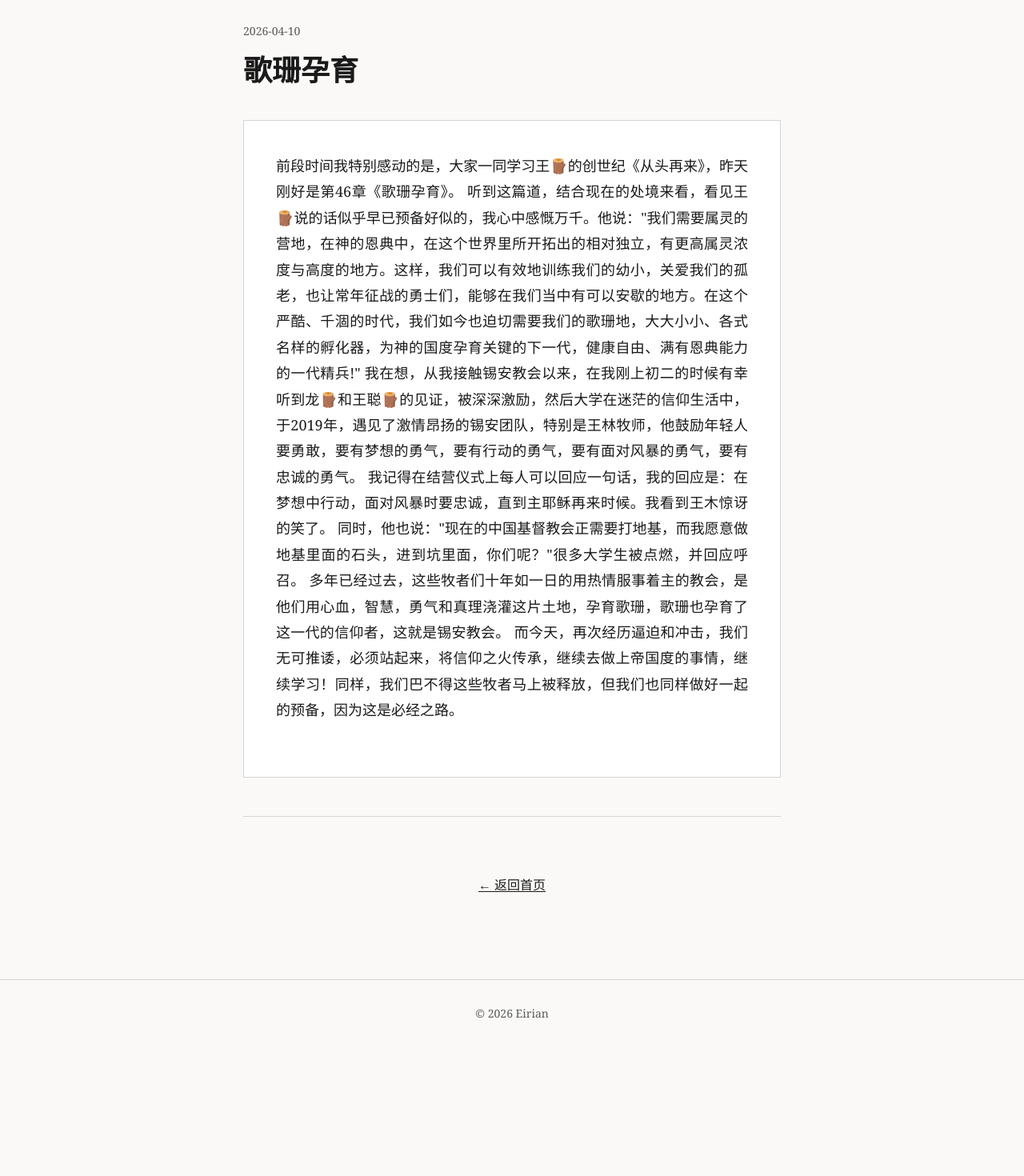
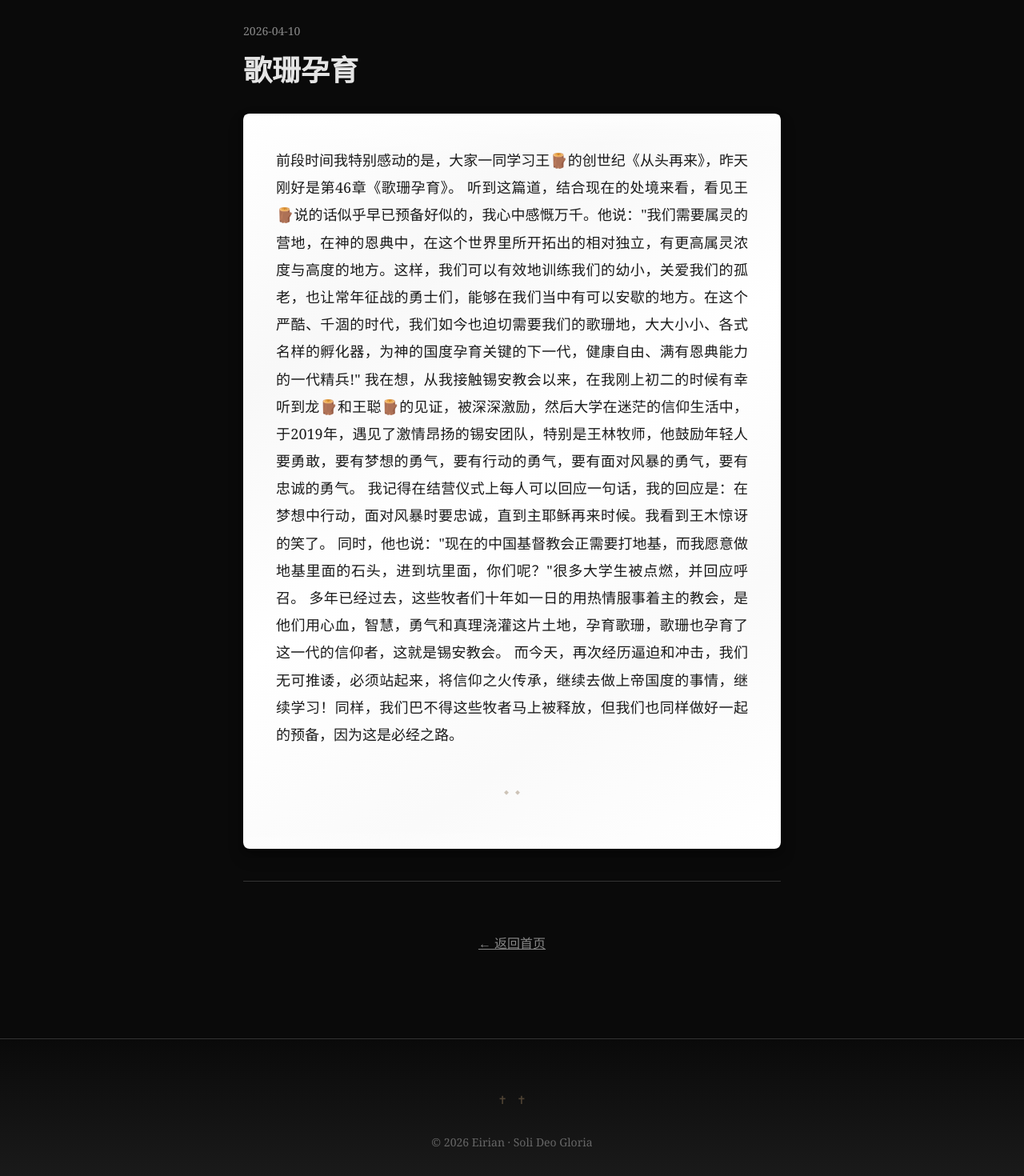
Before and after one commit to Eirian-design/my-thoughts, a Next.js app: page /post/geshan in a window 1280 px wide. Shown: the part 128-1598 px from the top of the page at 80% size. Before the commit the page ends 1437 px from the top, so only its background shows below. Built offline with nearby package versions, Linux system fonts and the light colour scheme.

Commit message:
style: 黑色背景+白色光泽卡片+基督教元素

```diff
--- a/src/app/globals.css
+++ b/src/app/globals.css
@@ -1,28 +1,28 @@
 @import "tailwindcss";
 
 :root {
-  --bg: #faf9f7;
+  --bg: #0a0a0a;
   --bg-card: #ffffff;
   --text: #1a1a1a;
-  --text-light: #5a5a5a;
-  --accent: #1a1a1a;
-  --border: #d4d4d4;
+  --text-light: #666666;
+  --accent: #8b7355;
+  --border: #333333;
 }
 
 @media (prefers-color-scheme: dark) {
   :root {
-    --bg: #111111;
-    --bg-card: #1a1a1a;
-    --text: #e5e5e5;
-    --text-light: #888;
-    --accent: #fff;
-    --border: #333;
+    --bg: #0a0a0a;
+    --bg-card: #ffffff;
+    --text: #1a1a1a;
+    --text-light: #666666;
+    --accent: #8b7355;
+    --border: #333333;
   }
 }
 
 body {
   background: var(--bg);
-  color: var(--text);
+  color: #e5e5e5;
   font-family: Georgia, "Times New Roman", Times, serif;
   line-height: 1.7;
   -webkit-font-smoothing: antialiased;
@@ -35,62 +35,135 @@ h1, h2, h3, h4, h5, h6 {
 }
 
 a {
-  color: var(--text);
-  text-decoration: underline;
-  text-underline-offset: 2px;
+  color: var(--accent);
+  text-decoration: none;
 }
 
 a:hover {
-  color: var(--text-light);
+  text-decoration: underline;
 }
 
-::selection {
-  background: #333;
-  color: white;
+/* 顶部导航 */
+.nav-header {
+  background: linear-gradient(180deg, #1a1a1a 0%, #0a0a0a 100%);
+  border-bottom: 1px solid #333;
 }
 
-/* ========== 简洁卡片 ========== */
-.card {
-  background: var(--bg-card);
-  border: 1px solid var(--border);
+/* 底部 */
+.nav-footer {
+  background: linear-gradient(180deg, #0a0a0a 0%, #1a1a1a 100%);
+  border-top: 1px solid #333;
 }
 
-/* ========== 文章内容 - 报纸风格 ========== */
-.article-content {
-  background: var(--bg-card);
-  border: 1px solid var(--border);
-  color: var(--text);
+/* 文章卡片 - 白色光泽 */
+.article-card {
+  background:
+    linear-gradient(145deg, #ffffff 0%, #f8f8f8 25%, #ffffff 50%, #fafafa 75%, #ffffff 100%);
+  box-shadow:
+    0 4px 6px rgba(0, 0, 0, 0.3),
+    0 10px 20px rgba(0, 0, 0, 0.2),
+    inset 0 1px 0 rgba(255, 255, 255, 0.9);
+  border: 1px solid rgba(255, 255, 255, 0.1);
+  position: relative;
 }
 
+/* 光泽效果 - 上 */
+.article-card::before {
+  content: '';
+  position: absolute;
+  top: 0;
+  left: 0;
+  right: 0;
+  height: 60px;
+  background: linear-gradient(180deg,
+    rgba(255,255,255,0.8) 0%,
+    rgba(255,255,255,0.3) 40%,
+    transparent 100%);
+  pointer-events: none;
+  border-radius: 4px 4px 0 0;
+}
+
+/* 光泽效果 - 下 */
+.article-card::after {
+  content: '';
+  position: absolute;
+  bottom: 0;
+  left: 0;
+  right: 0;
+  height: 30px;
+  background: linear-gradient(0deg,
+    rgba(255,255,255,0.3) 0%,
+    transparent 100%);
+  pointer-events: none;
+  border-radius: 0 0 4px 4px;
+}
+
+/* 卡片内的文字 */
+.article-card .content {
+  color: #1a1a1a;
+  position: relative;
+  z-index: 1;
+}
+
+/* 标题区 */
+.article-card .title {
+  color: #1a1a1a;
+}
+
+.article-card .meta {
+  color: #666;
+}
+
+/* 首页文章列表卡片 */
+.post-card {
+  background: #141414;
+  border: 1px solid #2a2a2a;
+  transition: all 0.3s ease;
+}
+
+.post-card:hover {
+  border-color: var(--accent);
+  transform: translateY(-2px);
+}
+
+.post-card a {
+  color: #e5e5e5;
+}
+
+.post-card .post-title:hover {
+  color: var(--accent);
+}
+
+/* 富文本内容样式 */
 .rich-content {
   font-size: 18px;
-  line-height: 1.8;
-  position: relative;
-  z-index: 2;
+  line-height: 1.9;
 }
 
 .rich-content p {
   margin-bottom: 1.5em;
   text-align: justify;
   hyphens: auto;
+  color: #1a1a1a;
 }
 
 .rich-content h2 {
-  font-size: 1.6em;
-  margin: 2em 0 0.8em;
-  padding-bottom: 0.4em;
-  border-bottom: 1px solid var(--border);
-  font-weight: 600;
+  font-size: 1.5em;
+  margin: 1.8em 0 0.8em;
+  padding-bottom: 0.3em;
+  border-bottom: 1px solid #ddd;
+  color: #1a1a1a;
 }
 
 .rich-content h3 {
-  font-size: 1.3em;
-  margin: 1.8em 0 0.6em;
-  font-weight: 600;
+  font-size: 1.25em;
+  margin: 1.5em 0 0.6em;
+  color: #1a1a1a;
 }
 
 .rich-content strong {
   font-weight: 700;
+  color: #0a0a0a;
 }
 
 .rich-content em {
@@ -98,17 +171,18 @@ a:hover {
 }
 
 .rich-content blockquote {
-  border-left: 2px solid var(--text-light);
+  border-left: 3px solid var(--accent);
   padding: 0.5em 0 0.5em 1.2em;
   margin: 1.5em 0;
   font-style: italic;
-  color: var(--text-light);
+  color: #555;
+  background: rgba(0,0,0,0.02);
 }
 
 .rich-content hr {
   border: none;
   height: 1px;
-  background: var(--border);
+  background: linear-gradient(90deg, transparent, #ccc, transparent);
   margin: 2em 0;
 }
 
@@ -117,6 +191,7 @@ a:hover {
   height: auto;
   display: block;
   margin: 1.5em auto;
+  border-radius: 4px;
 }
 
 .rich-content video {
@@ -126,6 +201,11 @@ a:hover {
   margin: 1.5em auto;
 }
 
+.rich-content a {
+  color: #8b7355;
+  text-decoration: underline;
+}
+
 .rich-content ul, .rich-content ol {
   margin: 1em 0;
   padding-left: 1.5em;
@@ -133,20 +213,44 @@ a:hover {
 
 .rich-content li {
   margin-bottom: 0.5em;
+  color: #1a1a1a;
 }
 
-/* ========== 顶部导航 ========== */
-.nav-bar {
-  background: var(--bg-card);
-  border-bottom: 1px solid var(--border);
+/* 基督教装饰元素 */
+.cross-divider {
+  display: flex;
+  align-items: center;
+  justify-content: center;
+  gap: 12px;
+  margin: 2em 0;
 }
 
-.nav-link {
-  text-decoration: none;
+.cross-divider::before,
+.cross-divider::after {
+  content: '✝';
   font-size: 14px;
-  letter-spacing: 0.5px;
+  color: #8b7355;
+  opacity: 0.5;
 }
 
-.nav-link:hover {
-  text-decoration: underline;
+.diamond-divider {
+  display: flex;
+  align-items: center;
+  justify-content: center;
+  gap: 8px;
+  margin: 1.5em 0;
 }
+
+.diamond-divider::before,
+.diamond-divider::after {
+  content: '◆';
+  font-size: 6px;
+  color: #8b7355;
+  opacity: 0.4;
+}
+
+/* 登录页面 */
+.login-card {
+  background: #1a1a1a;
+  border: 1px solid #333;
+}
--- a/src/app/layout.tsx
+++ b/src/app/layout.tsx
@@ -17,13 +17,13 @@ export default function RootLayout({
         <div className="min-h-screen flex flex-col" style={{ background: 'var(--bg)' }}>
 
           {/* 顶部导航 */}
-          <header style={{ background: 'var(--bg-card)', borderBottom: '1px solid var(--border)' }}>
+          <header className="nav-header">
             <div className="max-w-[720px] mx-auto px-6 py-4">
               <div className="flex justify-between items-center">
-                <a href="/" className="text-lg font-serif hover:opacity-70 transition-opacity" style={{ color: 'var(--text)' }}>
+                <a href="/" className="text-lg font-serif hover:opacity-70 transition-opacity" style={{ color: '#e5e5e5' }}>
                   Eirian's Thoughts
                 </a>
-                <nav className="flex gap-6 text-sm" style={{ color: 'var(--text-light)' }}>
+                <nav className="flex gap-6 text-sm" style={{ color: '#888' }}>
                   <a href="/" className="hover:opacity-70 transition-opacity">首页</a>
                   <a href="/admin" className="hover:opacity-70 transition-opacity">写文章</a>
                 </nav>
@@ -38,8 +38,13 @@ export default function RootLayout({
           </main>
 
           {/* 底部 */}
-          <footer className="py-8 text-center text-sm" style={{ borderTop: '1px solid var(--border)', color: 'var(--text-light)' }}>
-            <p>© {new Date().getFullYear()} Eirian</p>
+          <footer className="nav-footer py-8">
+            <div className="max-w-[720px] mx-auto px-6">
+              <div className="cross-divider text-center mb-4"></div>
+              <p className="text-center text-sm" style={{ color: '#666' }}>
+                © {new Date().getFullYear()} Eirian · Soli Deo Gloria
+              </p>
+            </div>
           </footer>
         </div>
       </body>
--- a/src/app/post/[id]/page.tsx
+++ b/src/app/post/[id]/page.tsx
@@ -38,7 +38,7 @@ function renderContent(content: string) {
       elements.push(
         <figure key={index} className="my-8">
           <img src={imageMatch[2]} alt={imageMatch[1]} className="max-w-full h-auto" />
-          {imageMatch[1] && <figcaption className="text-sm mt-2 text-center" style={{ color: 'var(--text-light)' }}>{imageMatch[1]}</figcaption>}
+          {imageMatch[1] && <figcaption className="text-sm mt-2 text-center" style={{ color: '#666' }}>{imageMatch[1]}</figcaption>}
         </figure>
       );
       return;
@@ -82,8 +82,8 @@ export default async function PostPage({ params }: { params: Promise<{ id: strin
   if (!post) {
     return (
       <div className="text-center py-20">
-        <p className="mb-4" style={{ color: 'var(--text-light)' }}>文章不存在</p>
-        <Link href="/" style={{ color: 'var(--text)', textDecoration: 'underline' }}>
+        <p className="mb-4" style={{ color: '#888' }}>文章不存在</p>
+        <Link href="/" style={{ color: '#8b7355', textDecoration: 'underline' }}>
           返回首页
         </Link>
       </div>
@@ -96,14 +96,14 @@ export default async function PostPage({ params }: { params: Promise<{ id: strin
       <Link
         href="/"
         className="inline-block text-sm mb-8 hover:opacity-70"
-        style={{ color: 'var(--text-light)' }}
+        style={{ color: '#888' }}
       >
         ← 返回首页
       </Link>
 
-      {/* 文章头部 */}
-      <header className="mb-10">
-        <div className="flex items-center gap-3 mb-4 text-sm" style={{ color: 'var(--text-light)' }}>
+      {/* 文章头部 - 黑色背景上 */}
+      <header className="mb-8">
+        <div className="flex items-center gap-3 mb-4 text-sm" style={{ color: '#888' }}>
           <time>{post.date}</time>
           {post.tags.length > 0 && (
             <>
@@ -112,18 +112,23 @@ export default async function PostPage({ params }: { params: Promise<{ id: strin
             </>
           )}
         </div>
-        <h1 className="text-3xl md:text-4xl font-serif font-normal leading-tight" style={{ color: 'var(--text)' }}>
+        <h1 className="text-3xl md:text-4xl font-serif font-normal leading-tight" style={{ color: '#e5e5e5' }}>
           {post.title}
         </h1>
       </header>
 
-      {/* 文章内容 */}
-      <div className="rich-content article-content p-8 md:p-10">
-        {renderContent(post.content)}
+      {/* 文章内容 - 白色光泽卡片 */}
+      <div className="article-card p-8 md:p-10 rounded-lg">
+        <div className="content rich-content">
+          {renderContent(post.content)}
+        </div>
+
+        {/* 底部装饰 */}
+        <div className="diamond-divider mt-10 pt-6"></div>
       </div>
 
       {/* 评论区 - Giscus */}
-      <div className="mt-12 pt-8" style={{ borderTop: '1px solid var(--border)' }}>
+      <div className="mt-10 pt-6" style={{ borderTop: '1px solid #333' }}>
         <script
           src="https://giscus.app/client.js"
           data-repo="Eirian-design/my-thoughts"
@@ -135,7 +140,7 @@ export default async function PostPage({ params }: { params: Promise<{ id: strin
           data-reactions-enabled="1"
           data-emit-metadata="0"
           data-input-position="bottom"
-          data-theme="preferred_color_scheme"
+          data-theme="dark"
           data-lang="zh-CN"
           crossOrigin="anonymous"
           async
@@ -146,7 +151,7 @@ export default async function PostPage({ params }: { params: Promise<{ id: strin
       <nav className="mt-10 text-center">
         <Link
           href="/"
-          style={{ color: 'var(--text)', textDecoration: 'underline' }}
+          style={{ color: '#888', textDecoration: 'underline' }}
         >
           ← 返回首页
         </Link>
```
Also changed, not shown: src/app/admin/page.tsx (+4 -4 lines), src/app/page.tsx (+9 -9 lines).
